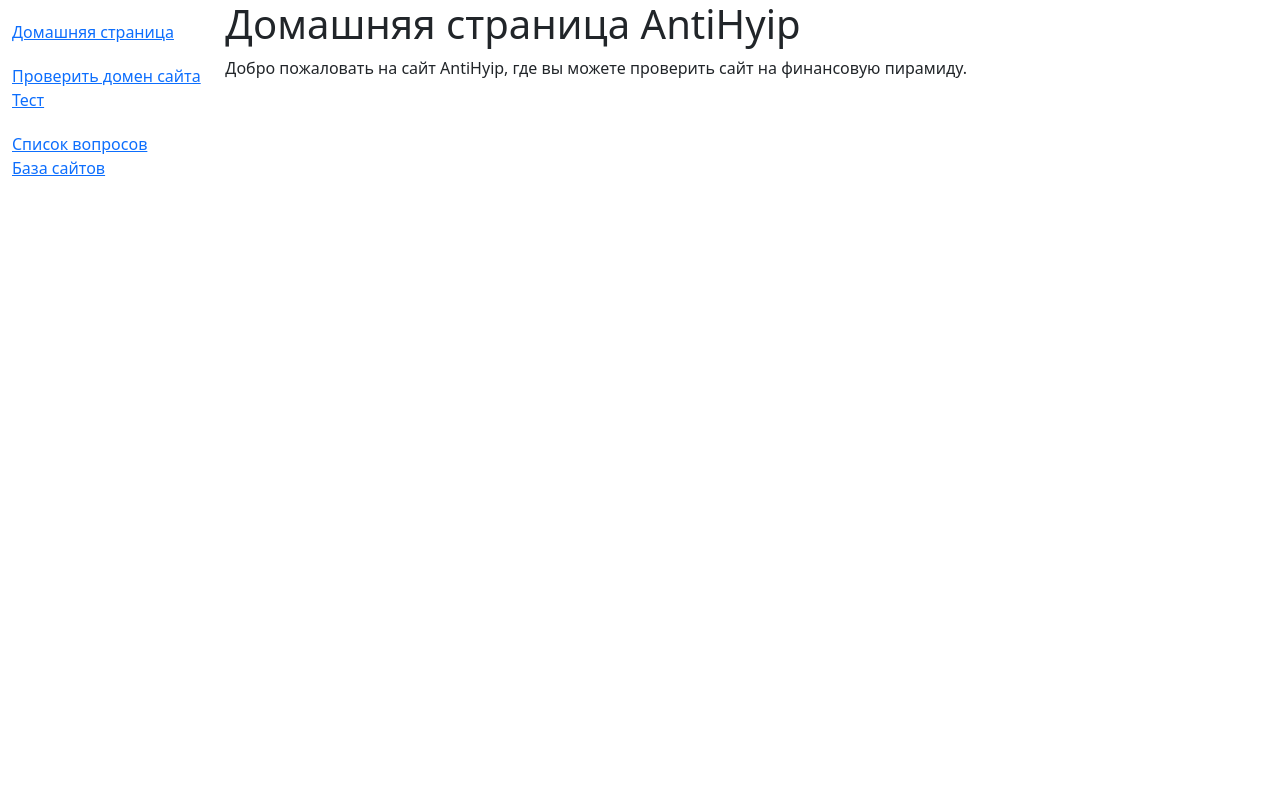
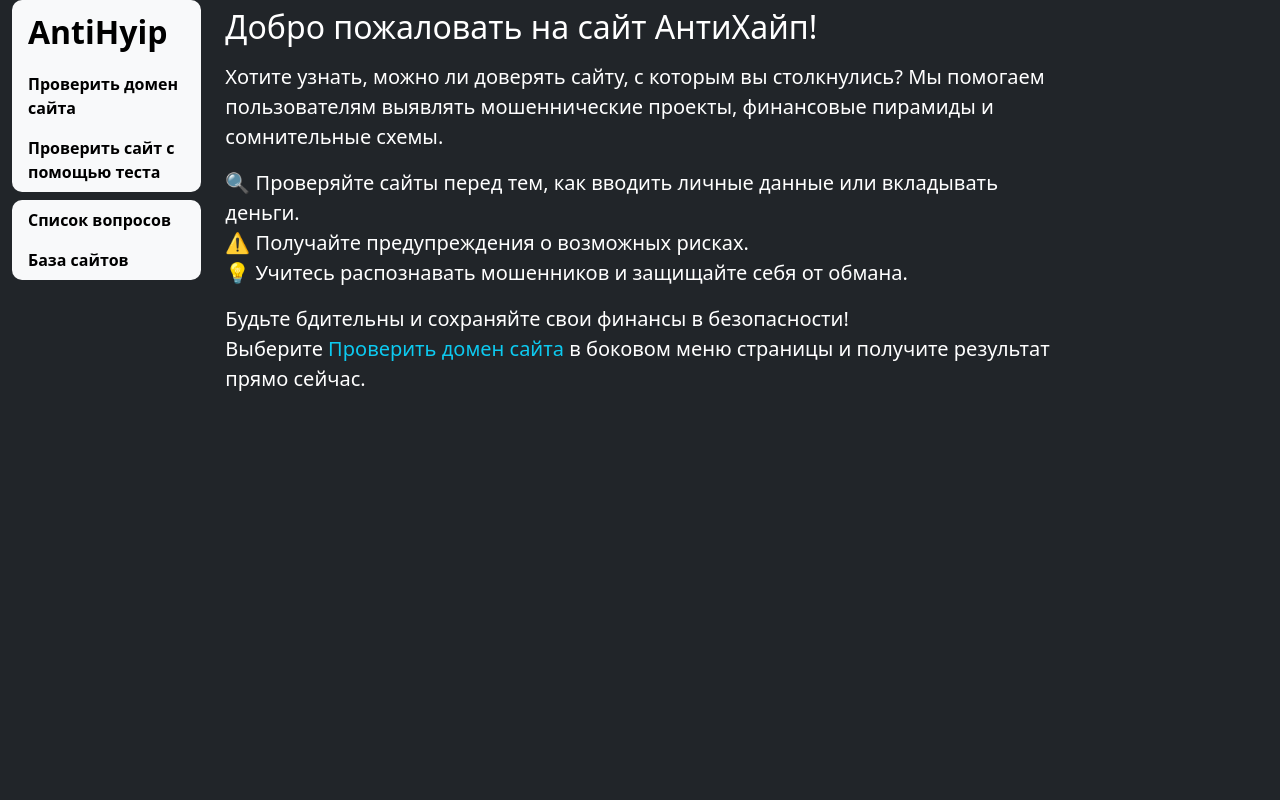
Before and after one commit to sishorian/antihyip-site, a Django app: page / in a window 1280 px wide. Run offline with Django 5.2, Linux system fonts and the light colour scheme.

Commit message:
Improve the site design
Make the site dark-themed, use rounded-box sidebar
change text size and spacing, rewrite welcome text.

```diff
--- a/hyiptest/static/css/styles.css
+++ b/hyiptest/static/css/styles.css
@@ -1,10 +1,52 @@
-.sidebar-nav {
-  margin-top: 20px;
-  padding: 0;
-  list-style: none;
+#background {
+  width: 100%;
+  height: 100vh;
+  border-color: rgb(33, 37, 41);
+  color: rgb(255, 255, 255);
+  background: rgb(33, 37, 41);
+  overflow: auto;
 }
 
-.antihyip-inline-answers {
-  margin-left: 20px;
-  margin-top: 20px;
+/* Headings were too big. */
+h1 {
+  font-size: 2rem;
+  margin-top: 0.5rem;
 }
+
+p,
+ul,
+form,
+.ah-div {
+  margin-top: 1rem;
+}
+
+.ah-sidebar-title {
+  font-size: 32px;
+  font-weight: bold;
+  background: rgb(255, 255, 255);
+  border-radius: 0px;
+  border-top-left-radius: 10px;
+  border-top-right-radius: 10px;
+}
+
+.ah-sidebar-top-link {
+  font-weight: bold;
+  background: rgb(255, 255, 255);
+  border-radius: 0px;
+  border-top-left-radius: 10px;
+  border-top-right-radius: 10px;
+}
+
+.ah-sidebar-mid-link {
+  font-weight: bold;
+  background: rgb(255, 255, 255);
+  border-radius: 0px;
+}
+
+.ah-sidebar-bottom-link {
+  font-weight: bold;
+  background: rgb(255, 255, 255);
+  border-radius: 0px;
+  border-bottom-left-radius: 10px;
+  border-bottom-right-radius: 10px;
+}
--- a/hyiptest/templates/base_generic.html
+++ b/hyiptest/templates/base_generic.html
@@ -21,43 +21,49 @@
   </head>
 
   <body>
+    <section id="background" data-bs-theme="dark">
       <div class="container-fluid">
+        <div class="row">
 
-      <div class="row">
-        <div class="col-sm-2">
+          <div class="col-md-4 col-xl-2">
             {% block sidebar %}
-            <ul class="sidebar-nav">
-              <li>
-                <a href="{% url 'index' %}">Домашняя страница</a>
+              <ul class="nav flex-column mb-auto mt-0">
+                <li class="nav-item">
+                  <a class="nav-link text-bg-light ah-sidebar-title"
+                     href="{% url 'index' %}">AntiHyip</a>
+                </li>
+
+                <li class="nav-item">
+                  <a class="nav-link text-bg-light ah-sidebar-mid-link"
+                     href="{% url 'input_domain' %}">Проверить домен сайта</a>
+                </li>
+
+                <li class="nav-item">
+                  <a class="nav-link text-bg-light ah-sidebar-bottom-link"
+                     href="{% url 'select_qgroup' %}">Проверить сайт с помощью теста</a>
                 </li>
               </ul>
 
-            <ul class="sidebar-nav">
-              <li>
-                <a href="{% url 'input_domain' %}">Проверить домен сайта</a>
+              <ul class="nav flex-column mb-auto mt-2">
+                <li class="nav-item">
+                  <a class="nav-link text-bg-light ah-sidebar-top-link"
+                     href="{% url 'question_list' %}">Список вопросов</a>
                 </li>
-              <li>
-                <a href="{% url 'select_qgroup' %}">Тест</a>
+
+                <li class="nav-item">
+                  <a class="nav-link text-bg-light ah-sidebar-bottom-link"
+                     href="{% url 'badsite_list' %}">База сайтов</a>
                 </li>
               </ul>
-
-            <ul class="sidebar-nav">
-              <li>
-                <a href="{% url 'question_list' %}">Список вопросов</a>
-              </li>
-              <li>
-                <a href="{% url 'badsite_list' %}">База сайтов</a>
-              </li>
-            </ul>
-          {% endblock %}
+            {% endblock sidebar %}
           </div>
 
-        <div class="col-sm-10">
+          <div class="col-md-8">
             {% block content %}{% endblock %}
 
             {% block pagination %}
               {% if is_paginated %}
-              <div class="pagination">
+                <div class="pagination ah-div">
                   <span class="page-links">
                     {% if page_obj.has_previous %}
                       <a href="{{ request.path }}?page={{ page_obj.previous_page_number }}">Previous</a>
@@ -71,10 +77,11 @@
                   </span>
                 </div>
               {% endif %}
-          {% endblock %}
-        </div>
+            {% endblock pagination %}
           </div>
 
         </div>
+      </div>
+    </section>
   </body>
 </html>
--- a/hyiptest/templates/hyiptest/question_detail.html
+++ b/hyiptest/templates/hyiptest/question_detail.html
@@ -16,7 +16,7 @@
     {% endif %}
   </p>
 
-  <div class="antihyip-inline-answers">
+  <div class="ms-4 mt-4">
     <h4>Ответы</h4>
 
     {% for answer in question.answer_set.all %}
--- a/hyiptest/templates/index.html
+++ b/hyiptest/templates/index.html
@@ -1,9 +1,28 @@
 {% extends "base_generic.html" %}
 
 {% block content %}
-  <h1>Домашняя страница AntiHyip</h1>
-  <p>
-    Добро пожаловать на сайт AntiHyip,
-    где вы можете проверить сайт на финансовую пирамиду.
+  <h1>Добро пожаловать на сайт АнтиХайп!</h1>
+
+  <p class="lead">
+    Хотите узнать, можно ли доверять сайту, с которым вы
+    столкнулись? Мы помогаем пользователям выявлять мошеннические
+    проекты, финансовые пирамиды и сомнительные схемы.
+  </p>
+
+  <p class="lead">
+    🔍 <strong>Проверяйте сайты</strong> перед тем, как вводить личные
+    данные или вкладывать деньги.
+    <br />
+    ⚠️ <strong>Получайте предупреждения</strong> о возможных рисках.
+    <br />
+    💡 <strong>Учитесь распознавать мошенников</strong> и защищайте
+    себя от обмана.
+  </p>
+
+  <p class="lead">
+    Будьте бдительны и сохраняйте свои финансы в безопасности!
+    <br />
+    Выберите <span class="text-info">Проверить домен сайта</span>
+    в боковом меню страницы и получите результат прямо сейчас.
   </p>
 {% endblock %}
```
Lines whose indentation alone changed are shown as unchanged.
